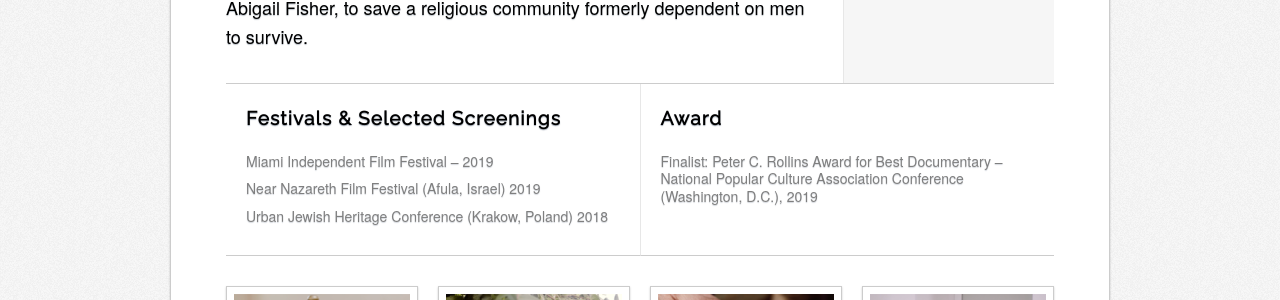
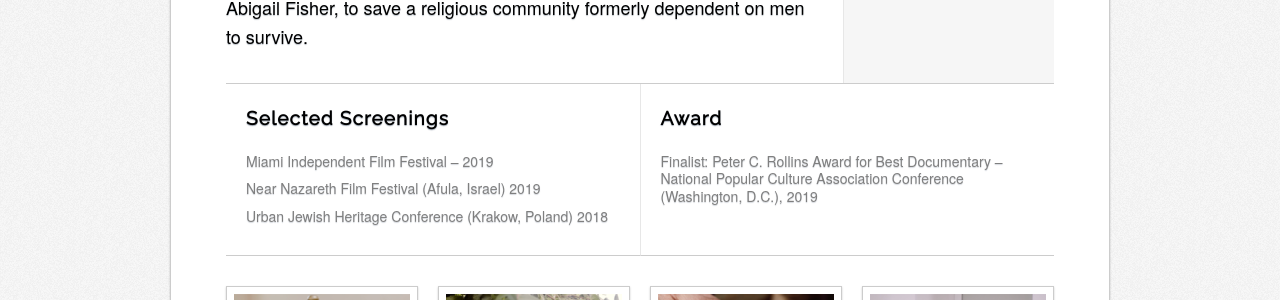
Before and after one commit to jennysharps/paul-zinder-static, a Jekyll site: the page built from _films/2018-01-01-in-my-own-right.md, in a window 1280 px wide. Shown: the part 620-920 px from the top of the page. Built offline with Jekyll 4.4.1, drawn with Linux system fonts in a browser that asks for light colours.

Commit message:
Update film.html

```diff
--- a/_layouts/film.html
+++ b/_layouts/film.html
@@ -87,7 +87,7 @@ layout: page
         {% endif %}
     {% endfor %}
     <div id='screenings'>
-        <h2 class='heading'>{% if has_festivals %}Festivals & {% endif %}Selected Screenings</h2>
+        <h2 class='heading'>Selected Screenings</h2>
 
         {% for screening in page.selected_screenings %}
         <p>
```
